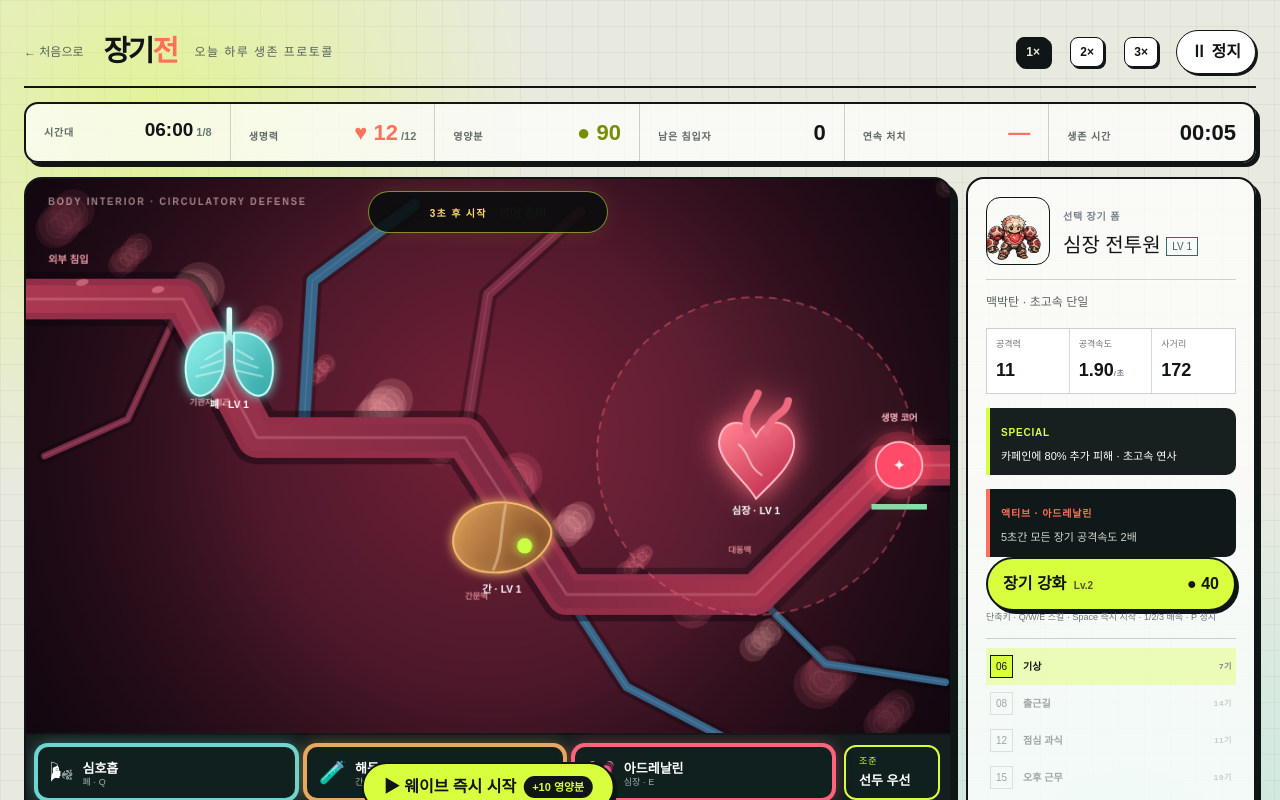
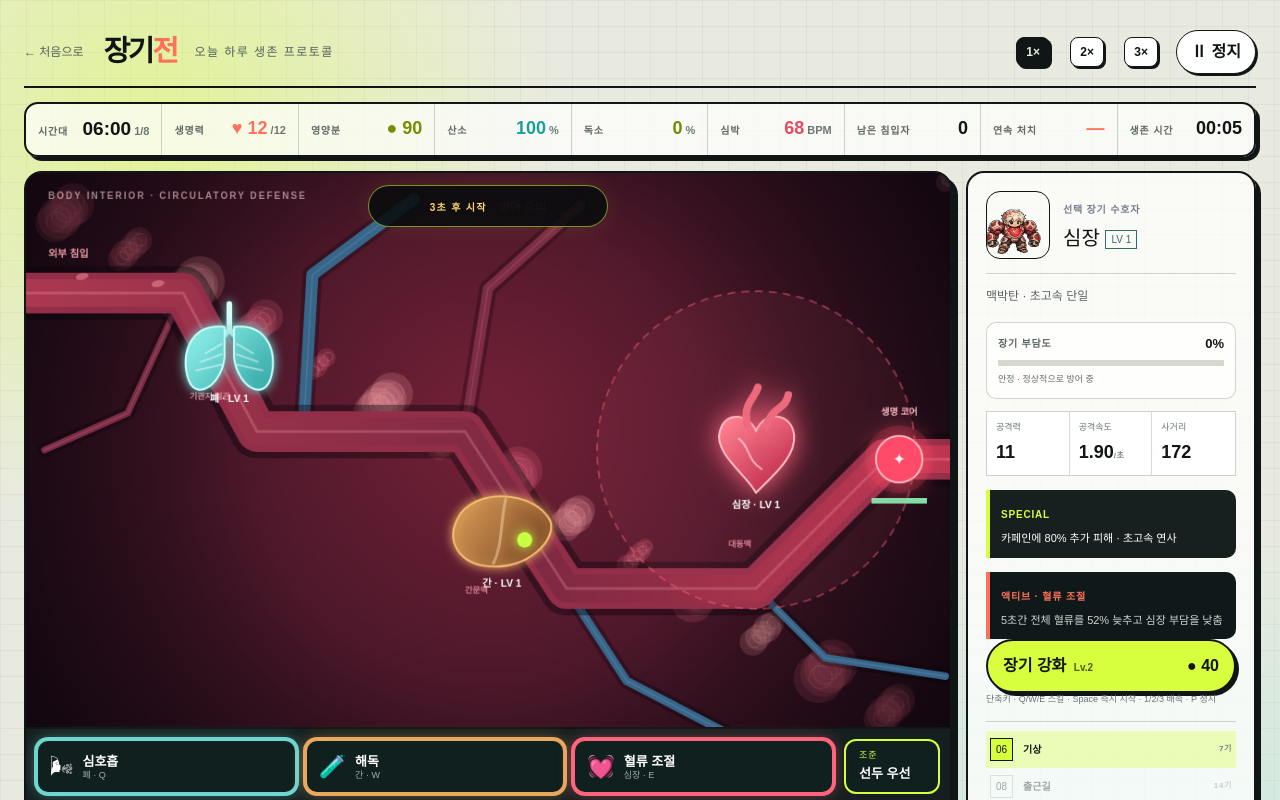
Before and after one commit to project-organ0/long-game, a Next.js app: page /defense in a window 1280 px wide. Shown: the top 800 px of the page. Built offline with nearby package versions, Linux system fonts and the light colour scheme.

Commit message:
Add physiological pressure to defense combat

```diff
--- a/app/defense/DefenseGame.tsx
+++ b/app/defense/DefenseGame.tsx
@@ -19,6 +19,7 @@ const initialHud: HudState = {
     liver: { id: "detox", cooldown: 0, ready: true, active: 0 },
     heart: { id: "adrenaline", cooldown: 0, ready: true, active: 0 },
   },
+  physiology: { oxygen: 100, toxin: 0, pulse: 68, strain: { lung: 0, liver: 0, heart: 0 } },
   cards: [], message: "방어 준비", clock: WAVES[0].clock, flavor: WAVES[0].flavor,
 };
 
@@ -90,6 +91,9 @@ export default function DefenseGame() {
         <div><small>시간대</small><strong className="clock">{hud.clock}<i>{hud.wave}/{hud.totalWaves}</i></strong></div>
         <div><small>생명력</small><strong className="life">♥ {hud.life}<i>/{hud.maxLife}</i></strong></div>
         <div><small>영양분</small><strong className="nutrient">● {hud.nutrients}</strong></div>
+        <div className={hud.physiology.oxygen < 45 ? "hud-danger" : ""}><small>산소</small><strong className="oxygen">{Math.round(hud.physiology.oxygen)}<i>%</i></strong></div>
+        <div className={hud.physiology.toxin > 65 ? "hud-danger" : ""}><small>독소</small><strong className="toxin">{Math.round(hud.physiology.toxin)}<i>%</i></strong></div>
+        <div className={hud.physiology.pulse > 125 ? "hud-danger" : ""}><small>심박</small><strong className="pulse">{Math.round(hud.physiology.pulse)}<i>BPM</i></strong></div>
         <div><small>남은 침입자</small><strong>{hud.remaining}</strong></div>
         <div><small>연속 처치</small><strong className="combo">{hud.combo > 0 ? `${hud.combo}×` : "—"}</strong></div>
         <div><small>생존 시간</small><strong>{time}</strong></div>
@@ -145,8 +149,13 @@ export default function DefenseGame() {
         </section>
 
         <aside className="organ-panel">
-          <div className="panel-heading"><span className={`organ-avatar avatar-${hud.selected}`} style={{ backgroundColor: selected.color }} /><div><small>선택 장기 폼</small><h2>{selected.name} 전투원 <i>LV {selectedState.level}</i></h2></div></div>
+          <div className="panel-heading"><span className={`organ-avatar avatar-${hud.selected}`} style={{ backgroundColor: selected.color }} /><div><small>선택 장기 수호자</small><h2>{selected.name} <i>LV {selectedState.level}</i></h2></div></div>
           <p className="role">{selected.role}</p>
+          <div className={`strain-meter ${hud.physiology.strain[hud.selected] > 70 ? "danger" : ""}`}>
+            <span><small>장기 부담도</small><b>{Math.round(hud.physiology.strain[hud.selected])}%</b></span>
+            <i><u style={{ width: `${hud.physiology.strain[hud.selected]}%`, background: selected.color }} /></i>
+            <p>{hud.physiology.strain[hud.selected] > 70 ? "과부하 · 공격 효율이 감소합니다" : "안정 · 정상적으로 방어 중"}</p>
+          </div>
           <div className="stats">
             <div><span>공격력</span><b>{stats.damage}</b></div>
             <div><span>공격속도</span><b>{stats.speed}<small>/초</small></b></div>
--- a/app/defense/balance.ts
+++ b/app/defense/balance.ts
@@ -38,7 +38,7 @@ export const ORGANS: Record<OrganType, OrganConfig> = {
     id: "heart", name: "심장", emoji: "🫀", role: "맥박탄 · 초고속 단일", color: "#ff647c",
     baseDamage: 11, baseAttackSpeed: 1.9, range: 172, maxLevel: 5,
     bonusAgainst: "caffeine", bonusMultiplier: 1.8,
-    ability: { id: "adrenaline", name: "아드레날린", icon: "💓", description: "5초간 모든 장기 공격속도 2배", cooldown: 20, duration: 5 },
+    ability: { id: "adrenaline", name: "혈류 조절", icon: "💓", description: "5초간 전체 혈류를 52% 늦추고 심장 부담을 낮춤", cooldown: 20, duration: 5 },
   },
 };
 
--- a/app/defense/game-engine.ts
+++ b/app/defense/game-engine.ts
@@ -39,6 +39,8 @@ export class DefenseEngine {
   private paused = false;
   private permanentDamage = 1;
   private adrenaline = 0; // 남은 초
+  private strain: Record<OrganType, number> = { lung: 0, liver: 0, heart: 0 };
+  private overloadTick = 1;
   private next: NextWaveEffects = { attackSpeed: 1, enemySpeed: 1, extraEnemies: [] };
   private organCooldown: Record<OrganType, number> = { lung: 0, liver: 0, heart: 0 };
   private abilityCd: Record<OrganType, number> = { lung: 0, liver: 0, heart: 0 };
@@ -124,6 +126,7 @@ export class DefenseEngine {
         if (Math.hypot(e.x - p.x, e.y - p.y) <= range) { this.damageEnemy(e, burst, config.color); e.slow = Math.max(e.slow, config.ability.duration); }
       }
       this.rings.push({ x: p.x, y: p.y, r: 12, maxR: range, color: config.color, life: .7, width: 6 });
+      this.strain.lung = Math.max(0, this.strain.lung - 45);
     } else if (id === "liver") {
       // 해독: 사거리 내 독 도트
       const dps = config.baseDamage * GAME_BALANCE.levelDamageMultiplier[level - 1] * this.permanentDamage * 0.9;
@@ -131,9 +134,11 @@ export class DefenseEngine {
         if (Math.hypot(e.x - p.x, e.y - p.y) <= range) { e.poison = config.ability.duration; e.poisonDps = dps; }
       }
       this.rings.push({ x: p.x, y: p.y, r: 12, maxR: range, color: "#c8ff43", life: .7, width: 6 });
+      this.strain.liver = Math.max(0, this.strain.liver - 50);
     } else if (id === "heart") {
-      // 아드레날린: 전 장기 공속 2배
+      // 혈류 조절: 전신 혈류를 늦춰 위기 대응 시간을 확보
       this.adrenaline = config.ability.duration;
+      this.strain.heart = Math.max(0, this.strain.heart - 38);
       for (const t of TYPES) this.rings.push({ x: ORGAN_POS[t].x, y: ORGAN_POS[t].y, r: 8, maxR: 46, color: config.color, life: .5, width: 4 });
     }
     this.enemies = this.enemies.filter((e) => !e.dead);
@@ -210,6 +215,7 @@ export class DefenseEngine {
       while (this.queue.length && this.spawnClock >= this.queue[0].at) this.spawn(this.queue.shift()!.type);
       this.moveEnemies(dt);
       this.applyStatuses(dt);
+      this.updatePhysiology(dt);
       this.attack(dt);
       this.moveProjectiles(dt);
       if (!this.queue.length && !this.enemies.length) this.finishWave();
@@ -257,7 +263,8 @@ export class DefenseEngine {
       const base = ENEMIES[enemy.type];
       const slowFactor = enemy.slow > 0 ? .45 : 1;
       const sprintFactor = base.sprint && Math.sin(this.elapsed * 1.7) > .72 ? 1.7 : 1;
-      let move = enemy.speed * dt * slowFactor * sprintFactor;
+      const flowFactor = this.adrenaline > 0 ? .48 : 1;
+      let move = enemy.speed * dt * slowFactor * sprintFactor * flowFactor;
       while (move > 0 && enemy.path < PATH.length - 1) {
         const target = PATH[enemy.path + 1], dx = target.x - enemy.x, dy = target.y - enemy.y, dist = Math.hypot(dx, dy);
         if (move >= dist) { enemy.x = target.x; enemy.y = target.y; enemy.path++; move -= dist; }
@@ -271,6 +278,34 @@ export class DefenseEngine {
     }
     this.enemies = this.enemies.filter((e) => !e.dead);
     if (this.life <= 0) { this.phase = "defeat"; this.message = "몸이 버티지 못했습니다."; }
+  }
+
+  private updatePhysiology(dt: number) {
+    let lungThreat = 0, liverThreat = 0, heartThreat = 0;
+    for (const enemy of this.enemies) {
+      if (enemy.type === "dust") lungThreat += .55;
+      if (enemy.type === "stress") { lungThreat += .08; heartThreat += .2; }
+      if (enemy.type === "alcohol") liverThreat += .6;
+      if (enemy.type === "sugar") liverThreat += .34;
+      if (enemy.type === "caffeine") heartThreat += .72;
+      if (enemy.type === "fatigue") heartThreat += .62;
+      if (enemy.type === "overwork") heartThreat += 1.1;
+    }
+    const threats: Record<OrganType, number> = { lung: lungThreat, liver: liverThreat, heart: heartThreat };
+    for (const id of TYPES) {
+      const recovery = threats[id] === 0 ? 2.6 : .28;
+      this.strain[id] = Math.max(0, Math.min(100, this.strain[id] + (threats[id] - recovery) * dt));
+    }
+    this.overloadTick -= dt;
+    if (this.overloadTick <= 0) {
+      this.overloadTick = 1;
+      const overloaded = TYPES.filter((id) => this.strain[id] >= 100);
+      if (overloaded.length) {
+        this.life = Math.max(0, this.life - overloaded.length);
+        this.flash = .18; this.shake = .16;
+        this.message = `${overloaded.map((id) => ORGANS[id].name).join("·")} 과부하!`;
+      }
+    }
   }
 
   private applyStatuses(dt: number) {
@@ -312,8 +347,8 @@ export class DefenseEngine {
       const damage = config.baseDamage * GAME_BALANCE.levelDamageMultiplier[state.level - 1] * this.permanentDamage * (config.bonusAgainst === target.type ? config.bonusMultiplier! : 1);
       this.projectiles.push({ x: p.x, y: p.y, tx: target.x, ty: target.y, target: target.id, organ: id, damage, color: config.color, splash: config.splash || 0, life: .5 });
       this.tracers.push({ x: p.x, y: p.y, tx: target.x, ty: target.y, color: config.color, life: .12 });
-      const adrenalineMult = this.adrenaline > 0 ? 2 : 1;
-      this.organCooldown[id] = 1 / (config.baseAttackSpeed * GAME_BALANCE.levelSpeedMultiplier[state.level - 1] * this.next.attackSpeed * adrenalineMult);
+      const strainMult = this.strain[id] > 70 ? .62 : 1;
+      this.organCooldown[id] = 1 / (config.baseAttackSpeed * GAME_BALANCE.levelSpeedMultiplier[state.level - 1] * this.next.attackSpeed * strainMult);
     }
   }
 
@@ -376,12 +411,16 @@ export class DefenseEngine {
       const cd = this.abilityCd[id], total = ORGANS[id].ability.cooldown;
       abilities[id] = { id: ORGANS[id].ability.id, cooldown: cd, ready: cd <= 0, active: id === "heart" ? this.adrenaline : 0 };
     }
+    const oxygen = Math.max(0, Math.min(100, 100 - this.strain.lung * .78));
+    const toxin = Math.max(0, Math.min(100, this.strain.liver));
+    const pulse = Math.max(55, 68 + this.strain.heart * .82 - (this.adrenaline > 0 ? 24 : 0));
     this.onHud({
       phase: this.phase, wave: this.wave, totalWaves: WAVES.length, life: this.life, maxLife: GAME_BALANCE.maxLife,
       nutrients: Math.floor(this.nutrients), elapsed: this.elapsed, remaining: this.enemies.length + this.queue.length,
       countdown: Math.max(0, this.countdown), kills: this.kills, combo: this.combo, bestCombo: this.bestCombo,
       speed: this.speed, targetMode: this.targetMode, selected: this.selected, organs: structuredClone(this.organs),
-      abilities, cards: this.cards, message: this.message, clock: w.clock, flavor: w.flavor,
+      abilities, physiology: { oxygen, toxin, pulse, strain: { ...this.strain } },
+      cards: this.cards, message: this.message, clock: w.clock, flavor: w.flavor,
     });
   }
 
@@ -401,7 +440,7 @@ export class DefenseEngine {
     for (const shot of this.projectiles) { c.beginPath(); c.arc(shot.x, shot.y, shot.organ === "lung" ? 9 : shot.organ === "liver" ? 7 : 5, 0, Math.PI * 2); c.fillStyle = shot.color; c.shadowColor = shot.color; c.shadowBlur = 12; c.fill(); c.shadowBlur = 0; }
     for (const p of this.particles) { c.globalAlpha = Math.max(0, p.life); c.fillStyle = p.color; c.fillRect(p.x, p.y, 4, 4); } c.globalAlpha = 1;
     for (const f of this.floaters) { c.globalAlpha = Math.min(1, f.life * 2.4); c.fillStyle = f.color; c.font = `800 ${f.size}px sans-serif`; c.textAlign = "center"; c.fillText(f.text, f.x, f.y); } c.globalAlpha = 1; c.textAlign = "start";
-    if (this.adrenaline > 0) { c.strokeStyle = `rgba(255,100,124,${.25 + Math.sin(this.elapsed * 12) * .15})`; c.lineWidth = 6; c.strokeRect(3, 3, 994, 594); }
+    if (this.adrenaline > 0) { c.strokeStyle = `rgba(78,229,225,${.25 + Math.sin(this.elapsed * 6) * .15})`; c.lineWidth = 6; c.strokeRect(3, 3, 994, 594); }
     if (this.flash > 0) { c.fillStyle = `rgba(255,35,68,${this.flash * .45})`; c.fillRect(0, 0, 1000, 600); }
     if (this.combo >= GAME_BALANCE.comboStep) { c.fillStyle = "#f2c66d"; c.font = "900 22px sans-serif"; c.textAlign = "right"; c.fillText(`${this.combo} COMBO`, 980, 40); c.textAlign = "start"; }
     if (this.paused) { c.fillStyle = "rgba(8,9,16,.62)"; c.fillRect(0, 0, 1000, 600); c.fillStyle = "#fff"; c.textAlign = "center"; c.font = "800 34px sans-serif"; c.fillText("일시 정지", 500, 292); c.font = "15px sans-serif"; c.fillStyle = "#aeb4c2"; c.fillText("몸도 가끔은 쉬어야 합니다", 500, 325); c.textAlign = "start"; }
--- a/app/defense/types.ts
+++ b/app/defense/types.ts
@@ -32,11 +32,16 @@ export interface HabitCard {
 }
 export interface OrganState { id: OrganType; level: number }
 export interface AbilityState { id: AbilityId; cooldown: number; ready: boolean; active: number }
+export interface PhysiologyState {
+  oxygen: number; toxin: number; pulse: number;
+  strain: Record<OrganType, number>;
+}
 export interface HudState {
   phase: GamePhase; wave: number; totalWaves: number; life: number; maxLife: number;
   nutrients: number; elapsed: number; remaining: number; countdown: number; kills: number;
   combo: number; bestCombo: number; speed: number; targetMode: TargetMode;
   selected: OrganType; organs: Record<OrganType, OrganState>;
   abilities: Record<OrganType, AbilityState>;
+  physiology: PhysiologyState;
   cards: HabitCard[]; message: string; clock: string; flavor: string;
 }
--- a/app/globals.css
+++ b/app/globals.css
@@ -121,8 +121,18 @@ button { color:inherit }
 .card-snack{background-position:0 100%}.card-allnight{background-position:33.333% 0}.card-drinks{background-position:33.333% 100%}.card-meditation{background-position:100% 100%}
 .result{border:2px solid var(--acid);border-radius:20px;background:#17201f}.result-icon{background:var(--acid)}.result button{background:var(--acid);color:var(--ink);border:2px solid var(--ink);border-radius:999px}
 
+@keyframes vital-alert{to{box-shadow:0 0 18px rgba(255,113,91,.28)}}
+.strain-meter{margin:12px 0;padding:11px;border:1px solid rgba(16,21,21,.18);border-radius:10px;background:rgba(255,255,255,.75)}
+.strain-meter>span{display:flex;align-items:center;justify-content:space-between}.strain-meter>span small{color:#596560}.strain-meter>span b{font-size:13px}
+.strain-meter>i{display:block;height:6px;margin-top:7px;background:#d7d9d0;overflow:hidden}.strain-meter>i u{display:block;height:100%;text-decoration:none;transition:width .2s}
+.strain-meter p{margin:7px 0 0;color:#65706c;font-size:9px}.strain-meter.danger{border-color:var(--coral);background:#fff0ea}.strain-meter.danger p{color:#ba422f;font-weight:800}
+
+.hud{grid-template-columns:repeat(9,1fr)}
+.hud>div{padding:11px 12px}.hud strong{font-size:18px}.hud .oxygen{color:#1d9f9a}.hud .toxin{color:#718d00}.hud .pulse{color:#e24e60}
+.hud .hud-danger{background:#fff0ea;animation:vital-alert .8s ease-in-out infinite alternate}.hud .hud-danger strong{color:#d93f31}
+
 /* ── 배속 · HUD 확장 ── */
-.hud{grid-template-columns:repeat(6,1fr)}
+.hud{grid-template-columns:repeat(9,1fr)}
 .hud .clock{font-size:19px}.hud .combo{color:var(--coral)}
 .speed-control{display:flex;gap:4px;margin-left:auto}
 .speed-control button{width:34px;height:30px;border:1.5px solid var(--ink);background:white;border-radius:8px;font-weight:900;font-size:12px;cursor:pointer;box-shadow:2px 2px 0 var(--ink)}
@@ -154,7 +164,7 @@ button { color:inherit }
 .upgrade span i{font-style:normal;font-size:10px;opacity:.7;margin-left:3px}
 
 @media(max-width:900px){
-  .hud{grid-template-columns:repeat(3,1fr)}.hud>div:nth-child(4),.hud>div:nth-child(5),.hud>div:nth-child(6){display:none}
+  .hud{grid-template-columns:repeat(3,1fr)}.hud>div:nth-child(n+4){display:none}
   .ability .ab-meta small{display:none}.start-now{bottom:210px}
 }
 @media(max-width:520px){
```
